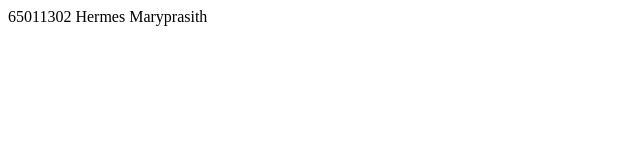
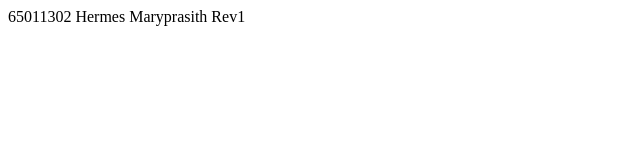
Before and after one commit to MojoJojo14/git101_cartoon, a plain HTML site: page index.html in a window 1280 px wide. Shown: the full height of the page, 0-640 px from the left. Drawn offline with Linux system fonts and the light colour scheme.

Commit message:
Update index.html

```diff
--- a/index.html
+++ b/index.html
@@ -6,6 +6,6 @@
     <title>Document</title>
 </head>
 <body>
-    65011302 Hermes Maryprasith
+    65011302 Hermes Maryprasith Rev1
 </body>
 </html>
```
